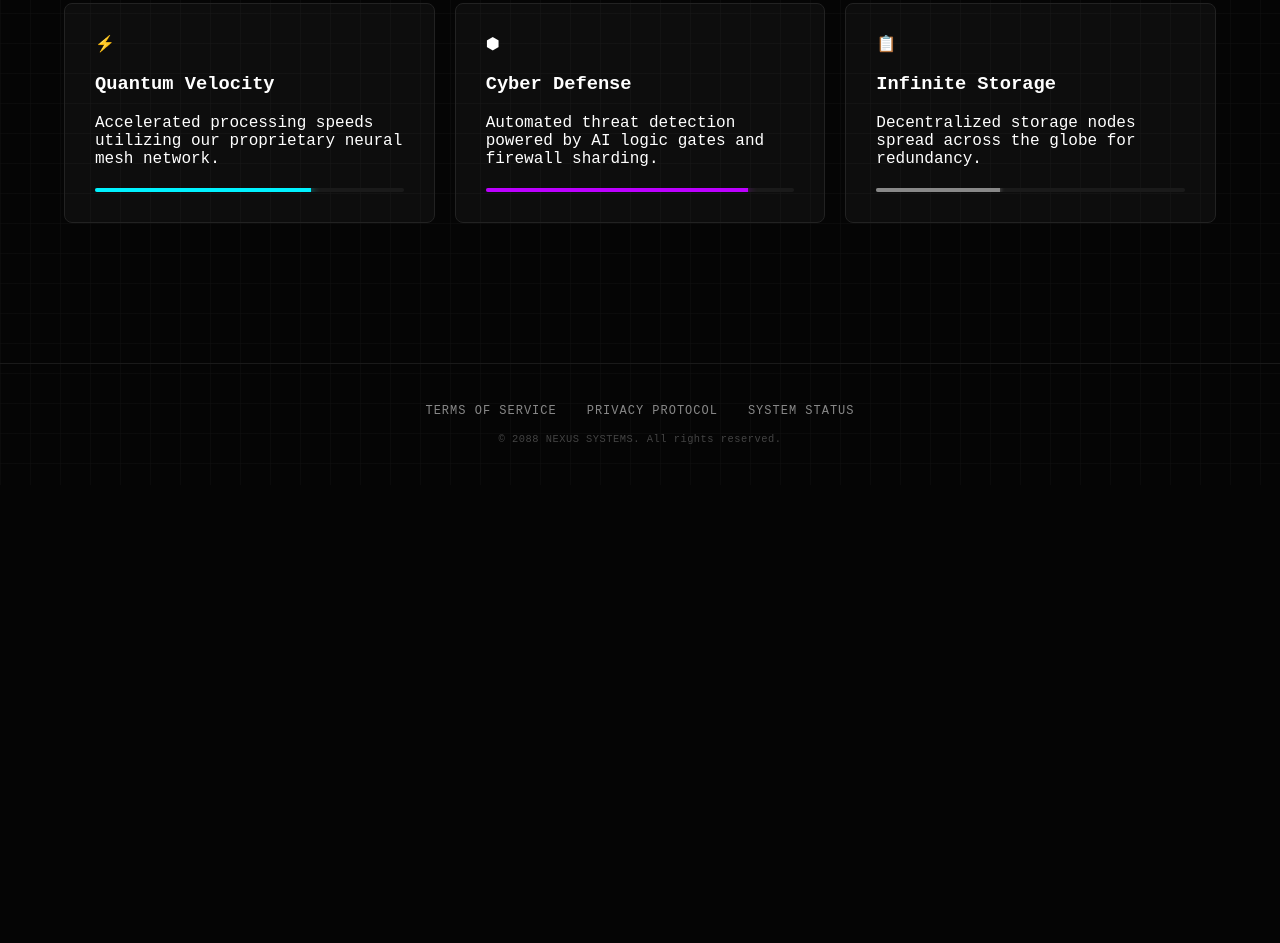
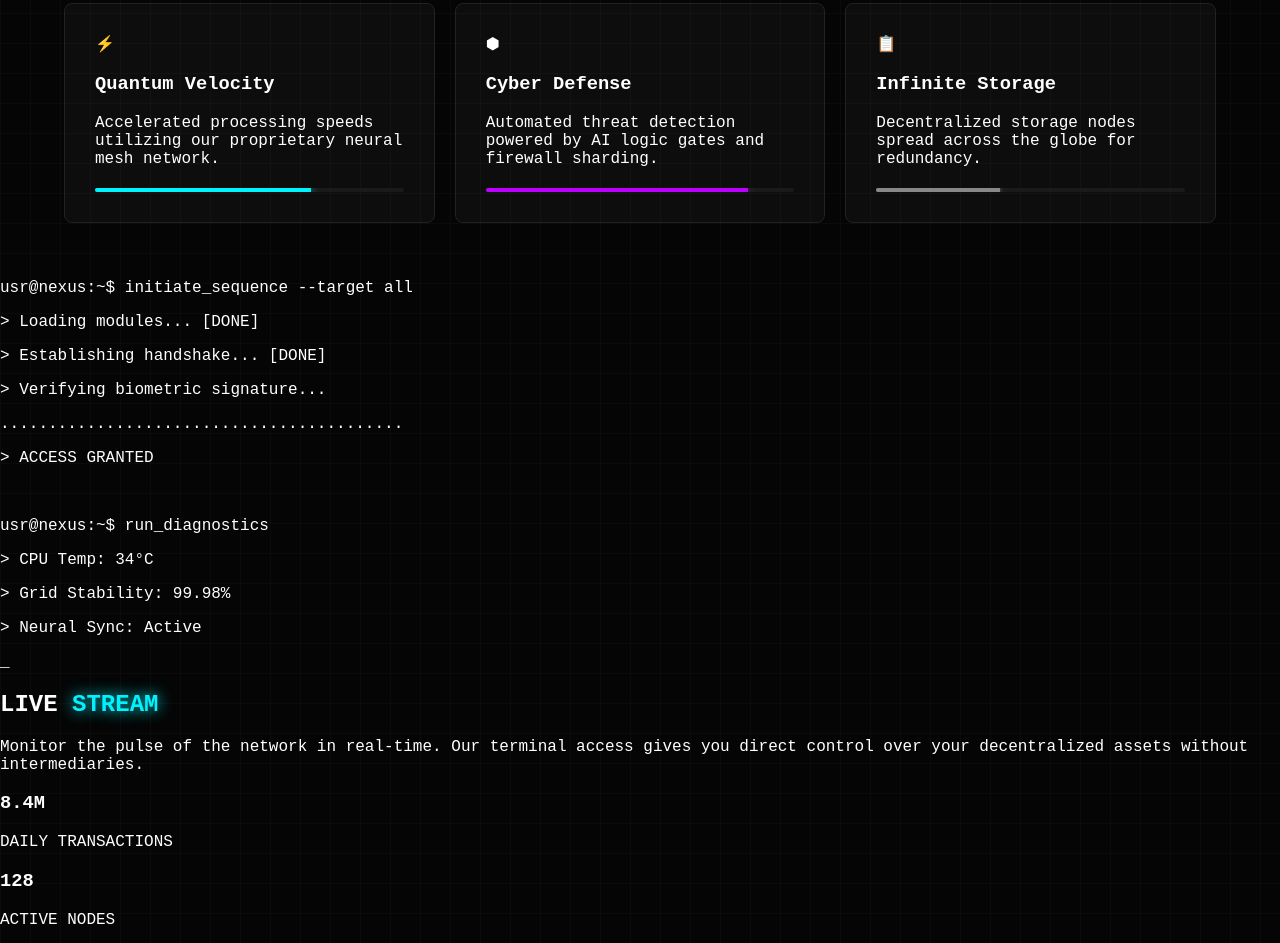
Before and after one commit to Daniel-Santos-F333/Taller_HTML_CSS_JS, a plain HTML site: page index.html in a window 1280 px wide. Shown: the part 737-1680 px from the top of the page. Before the commit the page ends 1222 px from the top, so only its background shows below. Drawn offline with Linux system fonts and the light colour scheme.

Commit message:
fix: :zap: corrects some lines in html and adds the section of live stream

```diff
--- a/index.html
+++ b/index.html
@@ -64,6 +64,51 @@
                 </article>
             </div>
         </section>
+        <section class="seccionLiveStream">
+        <div class="contenedorLive">
+
+        <article class="ventanaConsola">
+            <div class="barraSuperior">
+                <span class="punto rojo"></span>
+                <span class="punto amarillo"></span>
+                <span class="punto verde"></span>
+            </div>
+            <div class="cuerpoConsola">
+                <p><span class="prompt">usr@nexus:~$</span> initiate_sequence --target all</p>
+                <p class="comando">> Loading modules... [DONE]</p>
+                <p class="comando">> Establishing handshake... [DONE]</p>
+                <p class="comando">> Verifying biometric signature...</p>
+                <p class="separador">..........................................</p>
+                <p class="exito">> ACCESS GRANTED</p>
+                <p>&nbsp;</p>
+                <p><span class="prompt">usr@nexus:~$</span> run_diagnostics</p>
+                <p class="comando">> CPU Temp: 34°C</p>
+                <p class="comando">> Grid Stability: 99.98%</p>
+                <p class="comando">> Neural Sync: Active</p>
+                <span class="cursor">_</span>
+            </div>
+        </article>
+
+        <article class="infoStream">
+            <h2 class="tituloStream">LIVE <span class="textoCian">STREAM</span></h2>
+            <p class="textoDescripcion">
+                Monitor the pulse of the network in real-time. Our terminal access gives
+                you direct control over your decentralized assets without intermediaries.
+            </p>
+
+            <div class="estadisticasStream">
+                <div class="datoStream bordeCian">
+                    <h3>8.4M</h3>
+                    <p>DAILY TRANSACTIONS</p>
+                </div>
+                <div class="datoStream bordeMorado">
+                    <h3>128</h3>
+                    <p>ACTIVE NODES</p>
+                </div>
+            </div>
+        </article>
+        </div>
+</section>
     </main>
 
     <footer class="piePagina">
```
